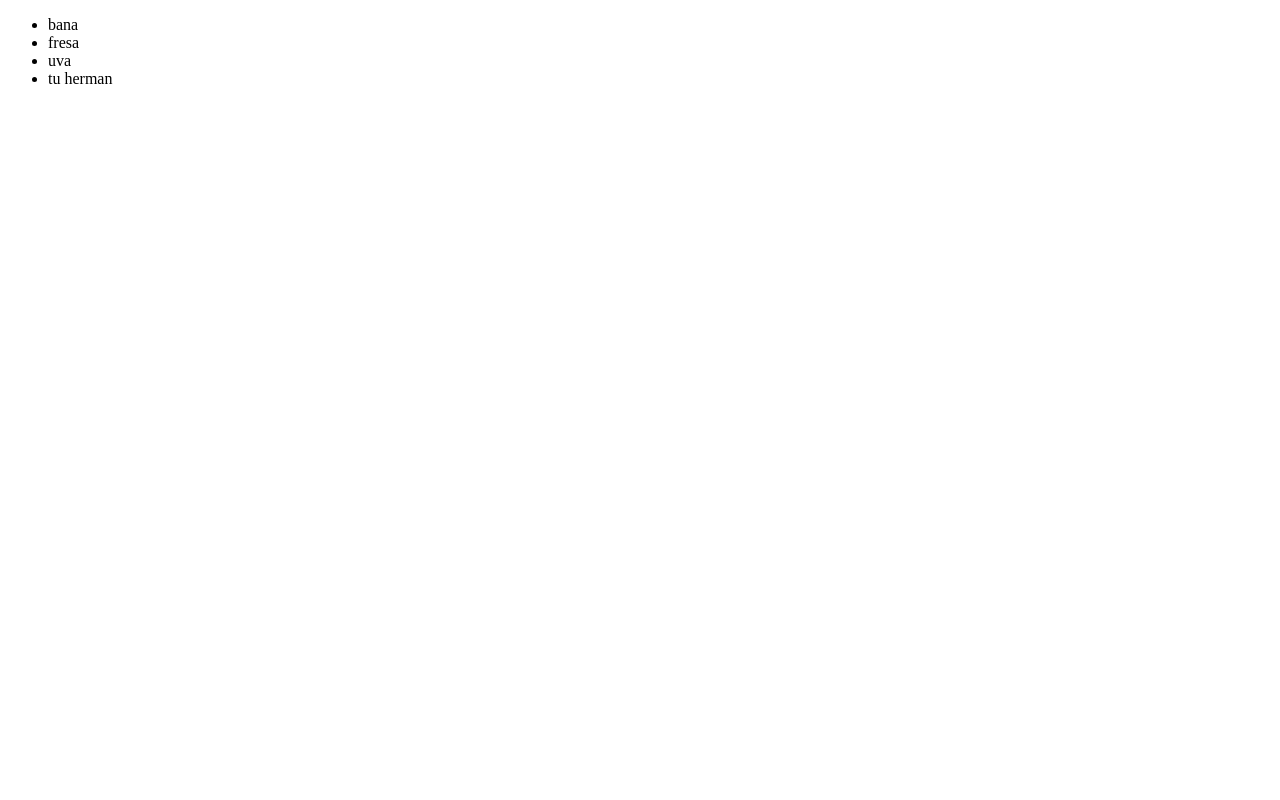
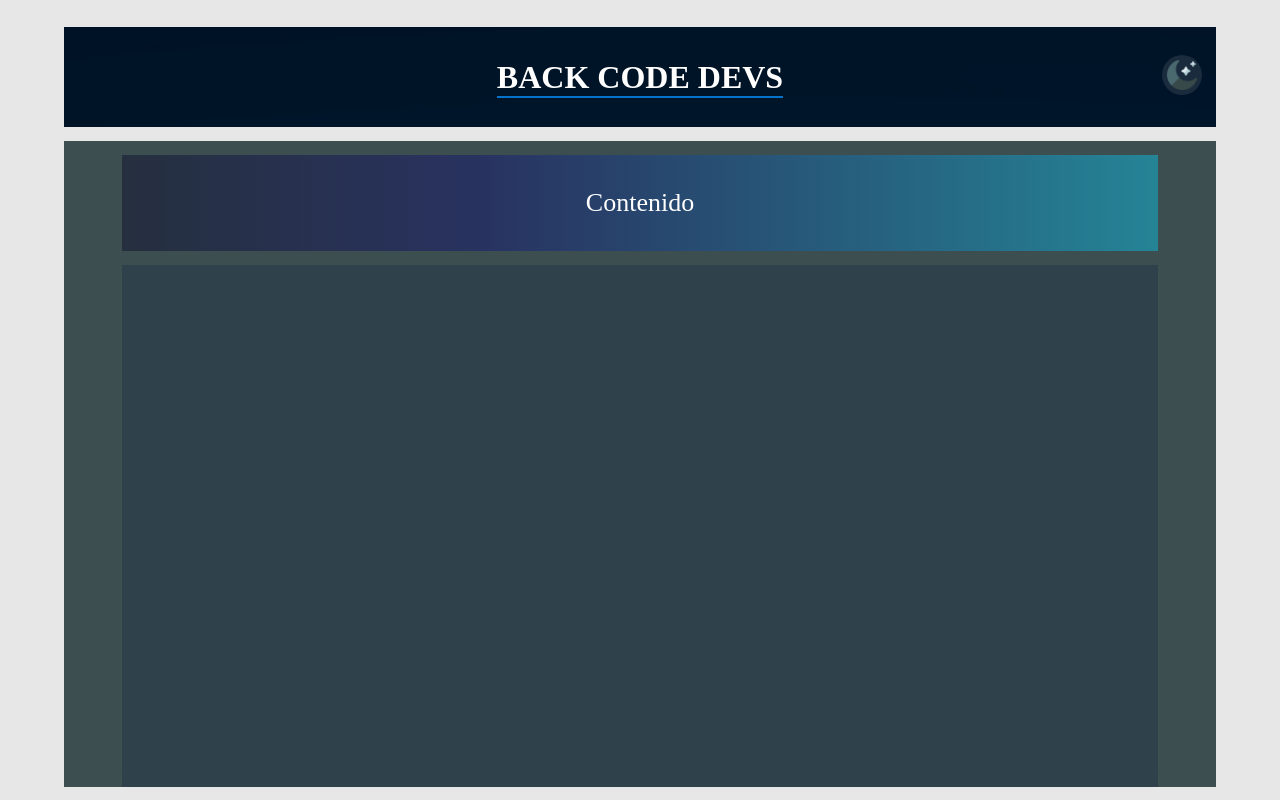
Before and after one commit to Jaz123-rgb/main_page_BackCode, a website: page src/index.html in a window 1280 px wide. Drawn offline with Linux system fonts and the light colour scheme.

Commit message:
second update by sam

```diff
--- /dev/null
+++ b/src/css/style.css
@@ -0,0 +1,195 @@
+    * {
+        margin: 0;
+        padding: 0;
+        display: flex;
+    }
+
+    title {
+        background-color: transparent;
+        color: transparent;
+    }
+
+    .fondo {
+        background-color: #e7e7e7;
+        display: flex;
+        position: absolute;
+        width: 100%;
+        height: 100%;
+        margin: 0 auto;
+        justify-content: center;
+        text-align: center;
+        flex-direction: column;
+    }
+
+    .cont {
+        width: 90%;
+        height: 100px;
+        background-color: rgba(0, 0, 0, 0.64);
+        text-align: center;
+        margin: 14px auto;
+        justify-content: center;
+        align-items: center;
+        display: flex;
+        background-image: url(../img/bck.png);
+        background-repeat: no-repeat;
+        background-size: cover;
+    }
+
+    .conT {
+        width: 100%;
+        height: 100px;
+        background-color: transparent;
+        text-align: center;
+        margin: 14px auto;
+        justify-content: center;
+        align-items: center;
+        display: flex;
+    }
+
+    .cont h1 {
+        color: white;
+        box-shadow: 0 2px rgba(8, 139, 244, 0.8);
+    }
+
+    .light-mode {
+        width: 40px;
+        height: 40px;
+        position: absolute;
+        z-index: 2px;
+        right: 78px;
+        top: 55px;
+        background-color: rgba(255, 255, 255, 0.1);
+        backdrop-filter: blur(1px);
+        border-radius: 50%;
+        margin: 0 auto;
+        justify-content: center;
+        align-items: center;
+        text-align: center;
+        display: flex;
+        cursor: pointer;
+    }
+
+    .dark-mode {
+        width: 0;
+        height: 0;
+    }
+
+    .light-mode .moon {
+        width: 30px;
+    }
+
+    .dark-mode .sun {
+        width: 30px;
+    }
+
+    .contenido {
+        background-color: rgba(2, 25, 27, 0.74);
+        backdrop-filter: blur(10px);
+        width: 90%;
+        height: calc(100% - 100px - 54px);
+        display: flex;
+        justify-content: center;
+        text-align: center;
+        margin: 0 auto;
+        overflow: scroll;
+        flex-direction: column;
+    }
+
+     ::-webkit-scrollbar,
+     ::-webkit-scrollbar-button,
+     ::-webkit-scrollbar-corner,
+     ::-webkit-scrollbar-thumb,
+     ::-webkit-scrollbar-track,
+     ::-webkit-scrollbar-track-piece {
+        background-color: transparent;
+        color: transparent;
+        width: 1px;
+        height: 10px;
+    }
+
+    .contain {
+        background: linear-gradient(90deg, rgba(2, 0, 36, 0.4) 0%, rgba(9, 9, 121, 0.4) 35%, rgba(0, 212, 255, 0.4) 100%);
+        width: 90%;
+        height: 100px;
+        text-align: center;
+        display: flex;
+        margin: 14px auto;
+        justify-content: center;
+        align-items: center;
+        font-size: 26px;
+    }
+
+    .contain p {
+        color: white;
+    }
+
+    .container {
+        width: 90%;
+        height: calc(100% - 100px);
+        background-color: rgba(3, 29, 65, 0.229);
+        margin: 0 auto;
+        display: flex;
+        overflow: scroll;
+    }
+    /* modo active   */
+
+    .fondo:active .conT {
+        background-color: rgba(255, 255, 255, 0.2);
+    }
+
+    .fondo:active .light-mode {
+        width: 0;
+        height: 0;
+        position: absolute;
+        z-index: 0;
+        right: 0;
+        top: 0;
+        background-color: transparent;
+        backdrop-filter: blur(0);
+        border-radius: 0;
+        margin: 0 auto;
+        justify-content: center;
+        align-items: center;
+        text-align: center;
+        display: flex;
+        cursor: pointer;
+    }
+
+    .fondo:active .moon {
+        width: 0;
+    }
+
+    .fondo:active .sun {
+        width: 30px;
+    }
+
+    .fondo:active .dark-mode {
+        width: 40px;
+        height: 40px;
+        position: absolute;
+        z-index: 2px;
+        right: 78px;
+        top: 55px;
+        background-color: rgba(236, 213, 14, 0.129);
+        backdrop-filter: blur(1px);
+        border-radius: 50%;
+        margin: 0 auto;
+        justify-content: center;
+        align-items: center;
+        text-align: center;
+        display: flex;
+        cursor: pointer;
+    }
+
+    .fondo:active .contenido {
+        background-color: rgba(108, 212, 222, 0.38);
+    }
+
+    .fondo:active {
+        background-color: rgba(0, 0, 0, 0.76);
+    }
+
+    .fondo:active .container {
+        background-color: rgba(108, 212, 222, 0.82);
+    }
+    /* fin mood active */
--- a/src/index.html
+++ b/src/index.html
@@ -5,18 +5,33 @@
     <meta charset="UTF-8">
     <meta http-equiv="X-UA-Compatible" content="IE=edge">
     <meta name="viewport" content="width=device-width, initial-scale=1.0">
-    <title>Back Code</title>
+    <title>Home</title>
+    <link rel="stylesheet" href="css/style.css">
 </head>
 
-<body>
-    <header>
-        <ul>
-            <li>bana</li>
-            <li>fresa</li>
-            <li>uva</li>
-            <li>tu herman</li>
-        </ul>
-    </header>
+<body class="fondo">
+
+    <div class="cont">
+        <div class="conT">
+            <h1>BACK CODE DEVS</h1>
+        </div>
+    </div>
+
+    <div class="light-mode">
+        <img src="img/moon.png" class="moon">
+    </div>
+    <div class="dark-mode">
+
+        <img src="img/sun.png" class="sun">
+    </div>
+    <div class="contenido">
+        <div class="contain">
+            <p>Contenido</p>
+        </div>
+        <div class="container">
+
+        </div>
+    </div>
 
 </body>
 
```
Also changed, not shown: src/img/bck.png (added), src/img/moon.png (added), src/img/sun.png (added), 1 other file.
